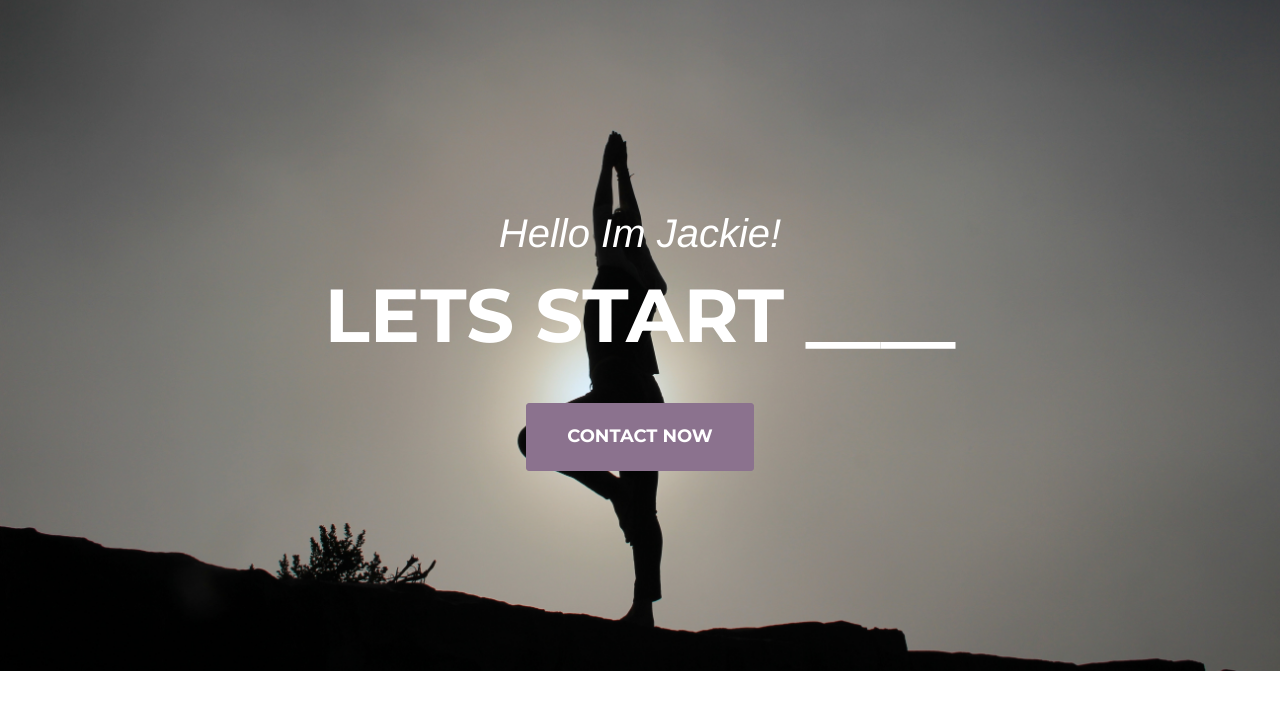
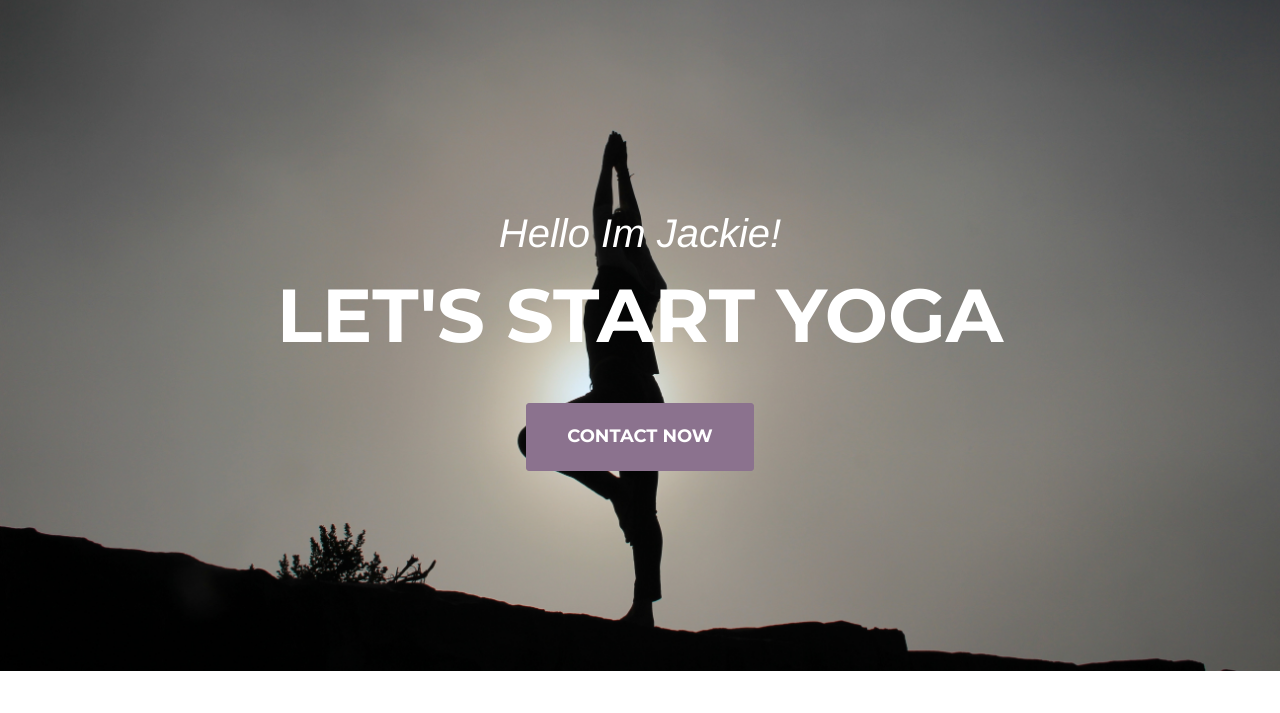
Before and after one commit to lchambers6/JaiFitness, a website: page index.html in a window 1280 px wide. Shown: the part 87-800 px from the top of the page. Drawn offline with nearby package versions, Linux system fonts and the light colour scheme; a web font is replaced by a local one.

Commit message:
rotating title services

```diff
--- a/index.html
+++ b/index.html
@@ -92,7 +92,7 @@
         <div class="container">
             <div class="intro-text">
                 <div class="intro-lead-in">Hello Im Jackie!</div>
-                <div class="intro-heading">Lets Start ____</div>
+                <div class="intro-heading" id="movingHeader">Let's Start ____</div>
                 <a href="#contact" class="page-scroll btn btn-xl">Contact Now</a>
             </div>
         </div>
@@ -676,7 +676,7 @@
     <script src="js/contact_me.js"></script>
 
     <!-- Theme JavaScript -->
-    <script src="js/agency.min.js"></script>
+    <script src="js/agency.js"></script>
 
 </body>
 
--- a/js/agency.js
+++ b/js/agency.js
@@ -1,10 +1,10 @@
 // Agency Theme JavaScript
 
-(function($) {
+(function ($) {
     "use strict"; // Start of use strict
 
     // jQuery for page scrolling feature - requires jQuery Easing plugin
-    $('a.page-scroll').bind('click', function(event) {
+    $('a.page-scroll').bind('click', function (event) {
         var $anchor = $(this);
         $('html, body').stop().animate({
             scrollTop: ($($anchor.attr('href')).offset().top - 50)
@@ -19,8 +19,8 @@
     });
 
     // Closes the Responsive Menu on Menu Item Click
-    $('.navbar-collapse ul li a').click(function(){
-            $('.navbar-toggle:visible').click();
+    $('.navbar-collapse ul li a').click(function () {
+        $('.navbar-toggle:visible').click();
     });
 
     // Offset for Main Navigation
@@ -30,4 +30,12 @@
         }
     })
 
+    //Cycles through the heading titles
+    var serviceArray = ["Training", "Yoga", "Meditating"],
+        i = -1;
+    (function f() {
+        i = (i + 1) % serviceArray.length;
+        $("#movingHeader").html("Let's Start " + serviceArray[i]);
+        setTimeout(f, 3500);
+    })();
 })(jQuery); // End of use strict
```
